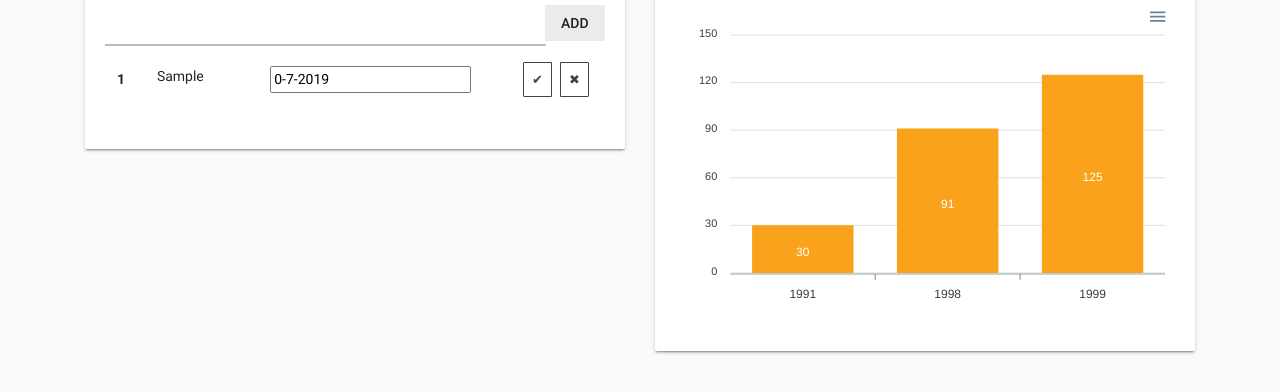
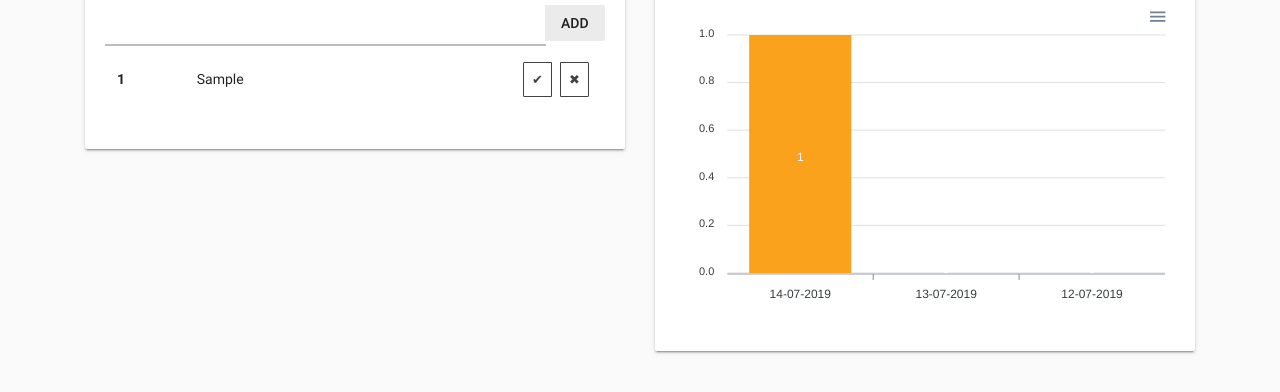
Before and after one commit to nanorocksArchive/only-js-todo, a plain HTML site: page index.html in a window 1280 px wide. Both pictures are taken after typing "Sample" into the empty fields and a click on the button "ADD". Shown: the part 468-860 px from the top of the page. Drawn offline with nearby package versions, Linux system fonts and the light colour scheme.

Commit message:
UPD main js and index page

```diff
--- a/index.html
+++ b/index.html
@@ -73,6 +73,7 @@
         </div>
     </section>
 <script src="js/apexcharts.js"></script>
+    <script src="https://code.jquery.com/jquery-3.4.1.min.js"></script>
 <script src="js/main.js"></script>
 </body>
 </html>
--- a/js/main.js
+++ b/js/main.js
@@ -1,184 +1,228 @@
-window.onload = function (e) {
+$(document).ready(function () {
 
-    var options = {
-        chart: {
-            type: 'bar'
-        },
-        series: [{
-            name: 'Tasks from Todo List',
-            data: [30,91,125]
-        }],
-        xaxis: {
-            categories: [1991, 1998,1999]
-        },
-        fill: {
-            colors: ['rgb(250, 162, 28)']
-        }
+    Storage.prototype.setObject = function (key, value) {
+        this.setItem(key, JSON.stringify(value));
     };
 
-    var chart = new ApexCharts(document.querySelector("#chart"), options);
-    chart.render();
+    Storage.prototype.getObject = function (key) {
+        var value = this.getItem(key);
+        return value && JSON.parse(value);
+    };
 
-    // Date for tasks
-    function DateTask(){
-
-        this.getTodayDate = function () {
-            d = new Date();
-            return d.getDay() + '-' + parseInt(d.getMonth() + 1) + '-' + d.getFullYear();
-        };
-
-        this.compareDates = function (date) {
-            let splitDate = date.split('-');
-            let dateString = splitDate[0] + '-' + splitDate[1] + '-' + splitDate[2];
-            return dateString === this.getTodayDate();
-        };
-
+    // Format date
+    function formatDate(date) {
+        var dd = date.getDate();
+        var mm = date.getMonth() + 1;
+        var yyyy = date.getFullYear();
+        if (dd < 10) {
+            dd = '0' + dd
+        }
+        if (mm < 10) {
+            mm = '0' + mm
+        }
+        date = dd + '-' + mm + '-' + yyyy;
+        return date
     }
 
-    // Model for tasks
-    function Task(name, date, check){
-        this.nameTask = name;
-        this.dateTask = date;
-        this.isCheck = check;
+    // Get array from last 3 days.
+    function last3Days() {
+        var result = [];
+        for (var i = 0; i < 3; i++) {
+
+            var d = new Date();
+            d.setDate(d.getDate() - i);
+            result.push(formatDate(d))
+        }
+
+        return (result);
     }
 
-    // Model for view tasks
-    function ViewTasks(tasks){
 
-        this.taskList = tasks;
+    // Return today date
+    function dateNow() {
+        let date = new Date();
+        return formatDate(date);
+    }
 
-        this.viewModelTasks = function(view){
+    // Load all tasks
+    function loadTasks() {
 
-            let content = `<h5 class="text-center p-3 text-justify bg-light">No todo's in list for today.</h5>`;
+        $('#chart').html('');
 
-            // If there is no tasks yet
-            if(Object.keys(this.taskList).length <= 0)
+        let view = $('#content-task-data');
+        let content = '';
+        let tasks = localStorage.getObject('tasks');
+        tasks = (tasks == null) ? {} : tasks;
+        let len = Object.keys(tasks).length;
+
+        // clear view
+
+        if (len <= 0) {
+            content = `<h5 class="text-center p-3 text-justify bg-light">No todo's in list for today.</h5>`;
+            view.html(content);
+            return -1;
+        }
+
+        let days = last3Days();
+        let countOne, countTwo, countThree;
+        countOne = countTwo = countThree = 0;
+
+        for(let i = 0; i < len; i++)
+        {
+            let dateTask = tasks[i].date;
+
+            console.log(days[0], dateTask);
+            if (days[0] === dateTask) {
+                countOne++;
+            } else if (days[1] === dateTask) {
+                countTwo++;
+            } else if (days[2] === dateTask) {
+                countThree++;
+            }
+        }
+
+        for (let i = 0; i < len; i++) {
+
+            if(tasks[i].date !== dateNow())
             {
-                view.innerHTML = content;
-                return -1;
+                continue;
             }
 
-            content = '';
-            for(let ind=0; ind<Object.keys(this.taskList).length; ind++){
+            let checkTask = tasks[i].check;
+            let dateTask = tasks[i].date;
+            let nameTask = tasks[i].name;
 
-                d = new DateTask();
-                let dateTask = this.taskList[ind].dateTask;
-                let nameTask = this.taskList[ind].nameTask;
-                let checkTask = this.taskList[ind].isCheck;
-
-                if( !d.compareDates(this.taskList[ind].dateTask) ){
-                    continue;
-                }
-
-                content += `
+            content += `
                     <tr>
                         <th scope="row" class="border-top-0 align-middle">
-                            ${ ind + 1 }
+                            <strong>${i + 1}</strong>
                         </th>
                         <td class="border-top-0 align-middle">
-                            <span class="${ checkTask }">${ nameTask }</span>
-                            <input type="text" class="task-date float-right" value="${ dateTask }">
+                            <span class="${checkTask}" data-bind-date="${dateTask}" id="task-name">${nameTask}</span>
                         </td>
                         <td class="text-right border-top-0">
                             <div class="btn-group m-0" role="group">
                                 <button type="button" class="btn btn-outline-dark btn-sm m-1 check-task-btn">&#10004;</button>
-                                <button type="button" class="btn btn-outline-dark btn-sm m-1 delete-task-btn" onclick="">&#10006;</button>
+                                <button type="button" class="btn btn-outline-dark btn-sm m-1 delete-task-btn">&#10006;</button>
                             </div>
                         </td>
                     </tr>
                     `;
+        }
+
+        if (content === '') {
+            content = `<h5 class="text-center p-3 text-justify bg-light">No todo's in list for today.</h5>`;
+            view.html(content);
+            return -1;
+        }
+
+        view.html(content);
+
+        var options = {
+            chart: {
+                type: 'bar'
+            },
+            series: [{
+                name: 'Tasks from Todo List',
+                data: [countOne, countTwo, countThree],
+                colors: ['rgb(250, 162, 28)']
+            }],
+            xaxis: {
+                categories: last3Days()
+            },
+            fill: {
+                colors: ['rgb(250, 162, 28)']
             }
+        };
 
-            if(content === '')
-            {
-                content = `<h5 class="text-center p-3 text-justify bg-light">No todo's in list for today.</h5>`;
-                view.innerHTML = content;
-                return -1;
-            }
-
-            view.innerHTML = content;
-        };
+        var chart = new ApexCharts(document.querySelector("#chart"), options);
+        chart.render();
 
     }
 
+    // Add task to task list
+    $('#task-add-btn').on('click', function (e) {
 
-    // ON LOAD --------------------------------------
+        let input = $('#task-add-input');
+        let taskName = input.val();
 
-    // Data
-    let tasks = {
-        0: {
-            name: 'Eat Pizza',
-            date: '6-7-2019',
-            check: 'line-through'
-        },
-        1: {
-            name: 'Watch Tv',
-            date: '29-2-2019',
-            check: 'line-through-none'
-        },
-        2: {
-            name: 'Programming',
-            date: '28-2-2019',
-            check: 'line-through'
-        }
-    };
-
-    let taskList = [];
-
-    for(let i = 0; i < Object.keys(tasks).length; i ++)
-    {
-        let taskName = tasks[i].name;
-        let taskDate = tasks[i].date;
-        let taskCheck = tasks[i].check;
-
-        taskList.push(new Task(taskName, taskDate, taskCheck));
-    }
-
-    tasksModel = new ViewTasks(taskList);
-
-    // load data in view
-    let view = document.getElementById('content-task-data');
-
-    // Add task to task list
-    let taskAddBtn = document.getElementById('task-add-btn');
-
-    taskAddBtn.addEventListener('click', function (e) {
-
-        let input = document.getElementById('task-add-input');
-        let taskName = input.value;
-
-        if(taskName.trim().length <= 0)
-        {
-            input.placeholder = 'Enter valid todo!!!';
-            input.value = '';
+        if (taskName.trim().length <= 0) {
+            input.attr('placeholder', 'Enter valid todo!!!');
+            input.val('');
             return -1;
         }
 
-        input.value = '';
+        input.val('');
 
-        let date = new DateTask();
-        let taskDate = date.getTodayDate();
-
+        let taskDate = dateNow();
         let taskCheck = 'line-through-none';
 
-        taskList.unshift(new Task(taskName, taskDate, taskCheck));
-        tasksModel.viewModelTasks(view);
+        let task = {
+            'name': taskName,
+            'date': taskDate,
+            'check': taskCheck
+        };
 
+        let data = localStorage.getObject('tasks');
+
+        if (data == null) {
+            localStorage.setObject('tasks', []);
+            data = localStorage.getObject('tasks');
+        }
+
+        data.push(task);
+        localStorage.setObject('tasks', data);
+
+        loadTasks();
+    });
+
+    $(document).on('click', '.delete-task-btn', function () {
+
+        let span = $(this).parent().parent().parent().find('span');
+        let ind = parseInt($(this).parent().parent().parent().find('strong').text()) - 1;
+
+        let data = localStorage.getObject('tasks');
+
+        data.splice(ind, 1);
+        localStorage.setObject('tasks', data);
+
+        loadTasks();
     });
 
 
+    $(document).on('click', '.check-task-btn', function () {
 
-    let deleteBtns = document.getElementsByClassName('delete-task-btn');
+        let span = $(this).parent().parent().parent().find('span');
+        let ind = parseInt($(this).parent().parent().parent().find('strong').text()) - 1;
 
-    function deleteTask(obj) {
-        alert(1);
-    }
+        let data = localStorage.getObject('tasks');
 
-    for(let i = 0; i < deleteBtns.length; i++)
-    {
-        console.log('aaaa', deleteBtns[i]);
-        deleteBtns[i].addEventListener('click', deleteTask(this), false);
-    }
+        if (span.attr('class') === 'line-through') {
+            span.removeClass('line-through');
+            span.addClass('line-through-none');
+            data[ind].check = 'line-through-none';
+        } else {
+            span.removeClass('line-through-none');
+            span.addClass('line-through');
+            data[ind].check = 'line-through';
+        }
 
-    tasksModel.viewModelTasks(view);
-};
+        localStorage.setObject('tasks', data);
+    });
+
+    // Clear history data
+    $(document).on('click', '#task-clear-history-btn', function () {
+
+        let msg = confirm('Are you sure ? ');
+
+        if (!msg) {
+            return -1;
+        }
+
+        localStorage.setObject('tasks', []);
+        loadTasks();
+    });
+
+    // On page load load all tasks
+    loadTasks();
+});
```
